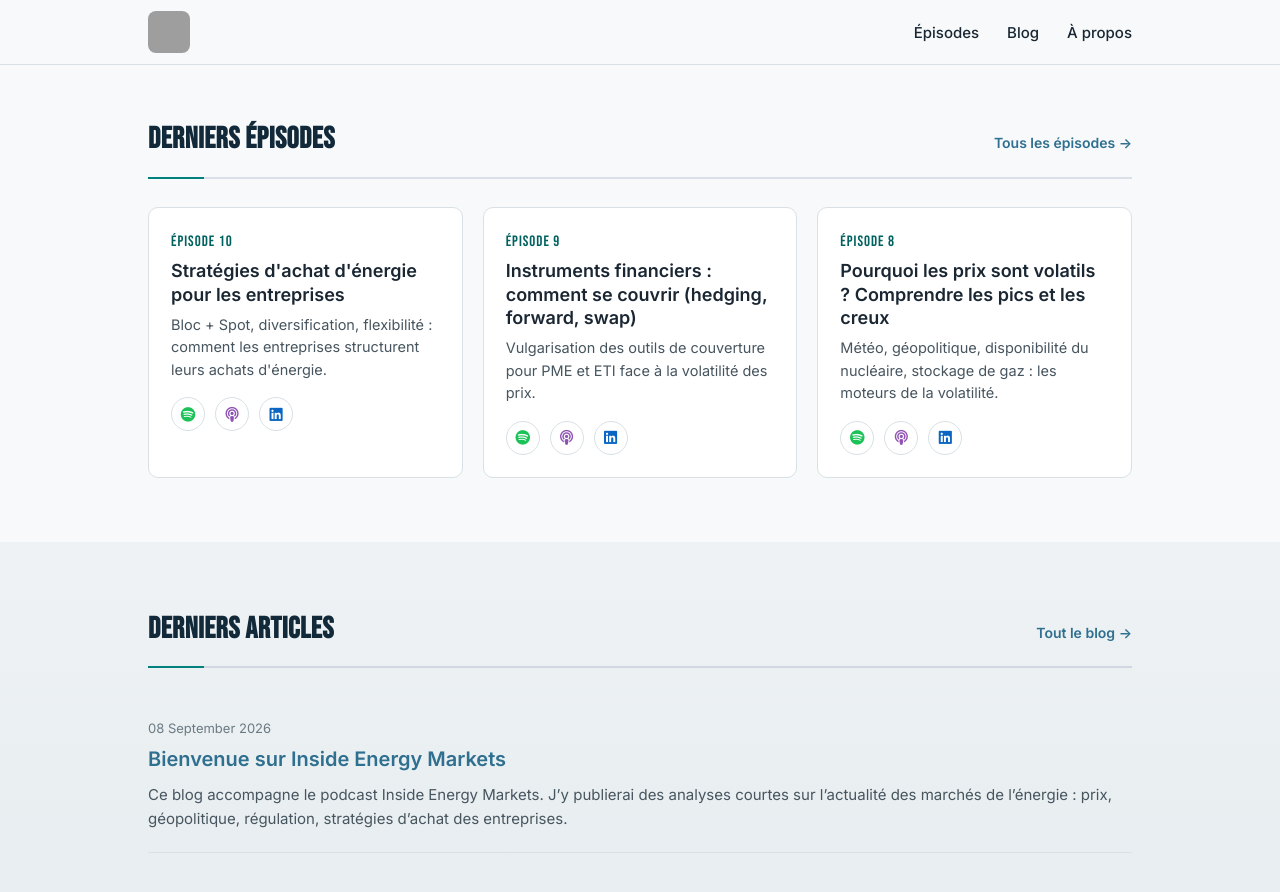
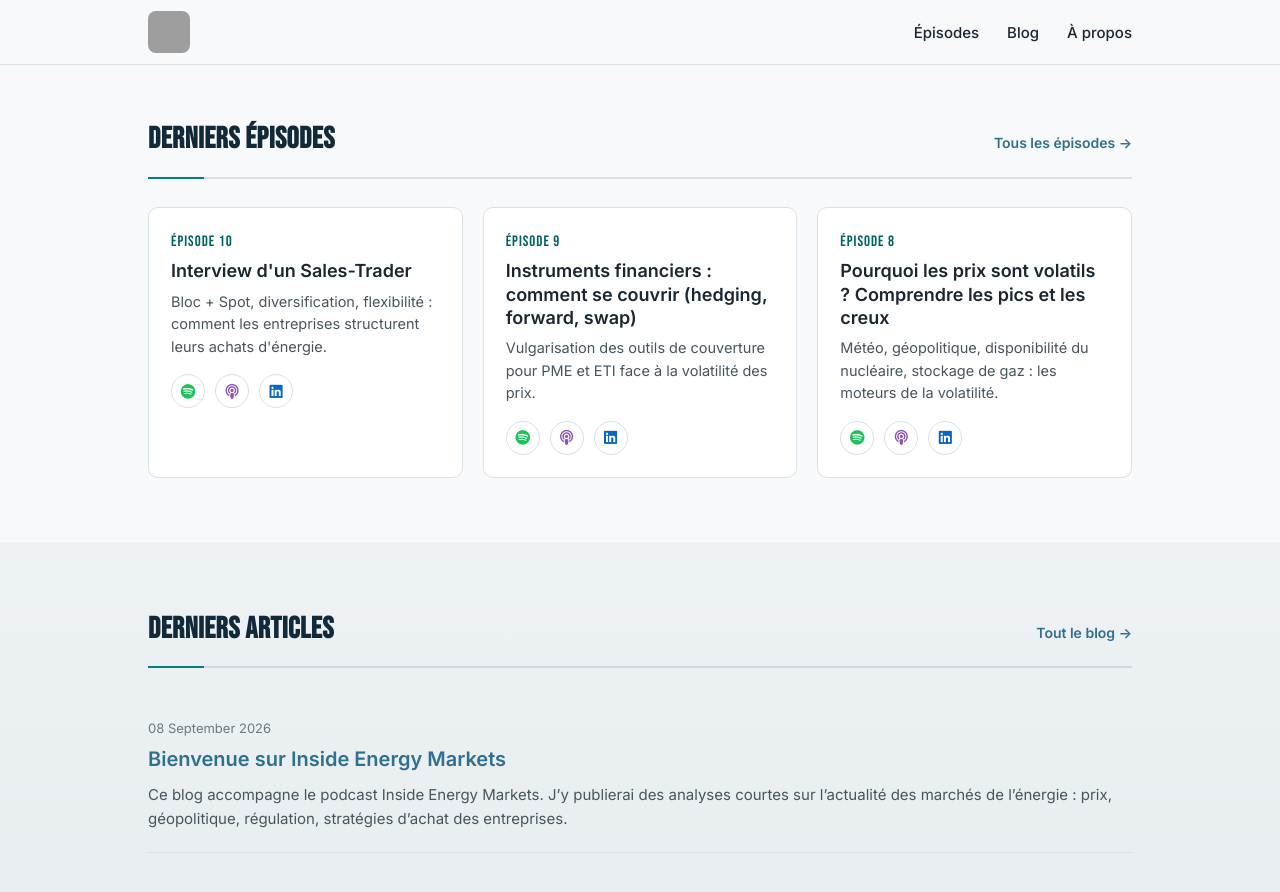
Before and after one commit to InsideEnergyMarkets/Inside-Energy-Markets, a Jekyll site: the page built from index.html, in a window 1280 px wide and 900 px high, scrolled down 967 px. Shown: the top 892 px of the window. Built offline with Jekyll 4.4.1, drawn with Linux system fonts in a browser that asks for light colours; grey boxes are pictures that could not be loaded.

Commit message:
Update episode title from 'Stratégies d'achat' to 'Interview d'un Sales-Trader'

```diff
--- a/_data/episodes.yml
+++ b/_data/episodes.yml
@@ -62,7 +62,7 @@
   linkedin: "https://www.linkedin.com/posts/tom-moulard_a%C3%A9nergie-hedging-podcast-activity-7473651455766388737-jrsk"
 
 - number: 10
-  title: "Stratégies d'achat d'énergie pour les entreprises"
+  title: "Interview d'un Sales-Trader"
   description: "Bloc + Spot, diversification, flexibilité : comment les entreprises structurent leurs achats d'énergie."
   spotify: "https://open.spotify.com/show/4P5bMdv7UfIpFAiT7cyDJA"
   apple: "https://podcasts.apple.com/us/podcast/inside-energy-markets/id6807057201"
```
